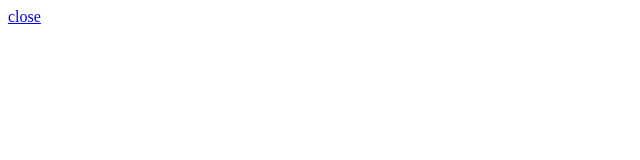
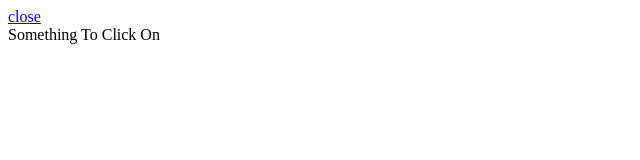
Before and after one commit to hieunh87/hieunh87.github.io, a plain HTML site: page index.html in a window 1280 px wide. Shown: the whole page, without its empty margins (0-640 px from the left). Drawn offline with Linux system fonts and the light colour scheme.

Commit message:
Update index.html

```diff
--- a/index.html
+++ b/index.html
@@ -7,12 +7,18 @@ function close_window() {
     close();
   }
 }
+
+function openInNewTab(url) {
+  window.open(url, '_blank').focus();
+}
 </script>
 </head>
 
 
 <body>
 <a href="#" onclick="close_window();return false;">close</a>
+<br>
+<div onclick="openInNewTab('https://hieunh87.github.io/index.html');">Something To Click On</div>
 </body>
 
 </html>
```
